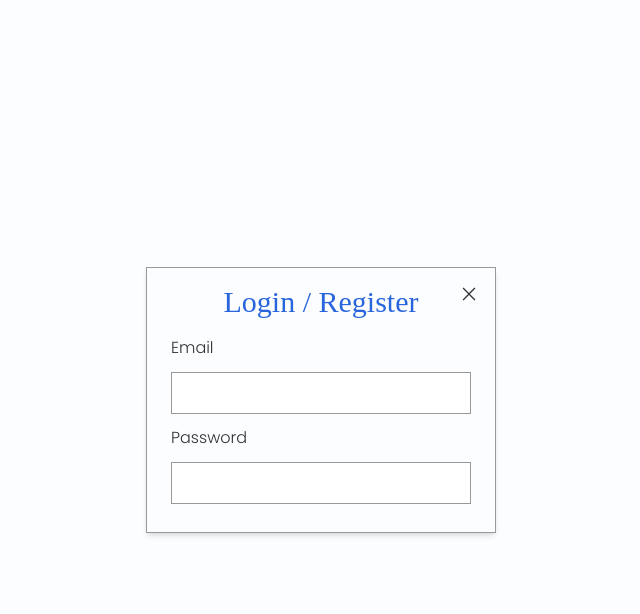
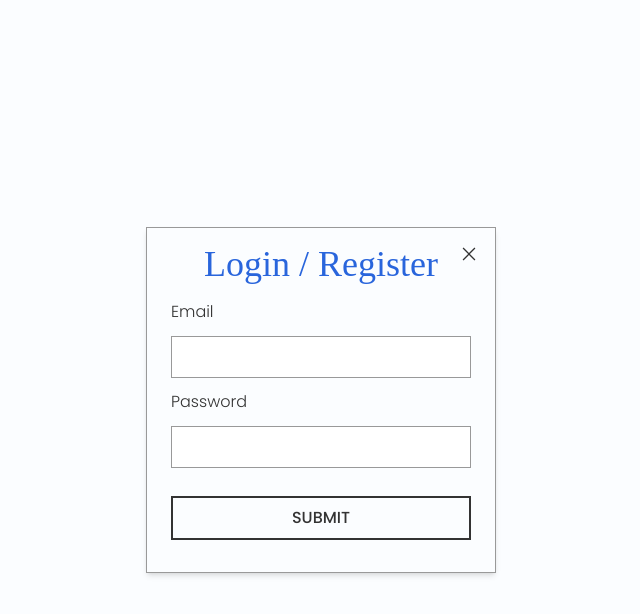
Before and after one commit to Nimira43/Aether, a React (Vite) app in the folder frontend/: page / in a window 1280 px wide. Both pictures are taken after a click on the button "LOGIN". Shown: the top 614 px of the page, without its empty margins (319-959 px from the left). Built offline with nearby package versions, Linux system fonts and the light colour scheme; a web font is replaced by a local one.

Commit message:
Making tweaks to the CSS

```diff
--- a/frontend/src/index.css
+++ b/frontend/src/index.css
@@ -22,7 +22,7 @@
 }
 
 .dark-btn {
-  @apply py-2 w-48 text-center border-grey-dark border-2 text-grey-dark uppercase font-medium hover:bg-main hover:text-light hover:border-main hover-transition;
+  @apply py-2 text-center border-grey-dark border-2 text-grey-dark uppercase font-medium hover:bg-main hover:text-light hover:border-main hover-transition;
 }
 
 .input-wrapper {
--- a/frontend/src/pages/index.jsx
+++ b/frontend/src/pages/index.jsx
@@ -34,7 +34,7 @@ const Index = () => {
           >
             <LiaTimesSolid />
           </div>
-          <h2 className='text-center pb-4 logo text-main text-3xl'>Login / Register</h2>
+          <h2 className='text-center pb-4 logo text-main text-4xl'>Login / Register</h2>
           <form>
             <div className='input-wrapper'>
               <label htmlFor='email'>Email</label>
@@ -57,6 +57,13 @@ const Index = () => {
                 value={state.password}
                 className='input-field'
               />
+            </div>
+            <div className='py-4'>
+              <button
+                className='dark-btn w-full'
+              >
+                Submit
+              </button>
             </div>
           </form>
         </div>
@@ -88,7 +95,7 @@ const Index = () => {
         <div className='py-[170px] flex justify-center items-center flex-col gap-6'>
           <h2 className='logo text-main text-6xl font-semibold text-center'>Where ideas awaken and colours speak</h2>
           <span className='text-grey-dark font-medium text-xl text-center'>Aether makes it easy to create and share professional designs.</span>
-          <button className='dark-btn'>Register</button>
+          <button className='dark-btn w-48'>Register</button>
         </div>
       </div>
 
```
